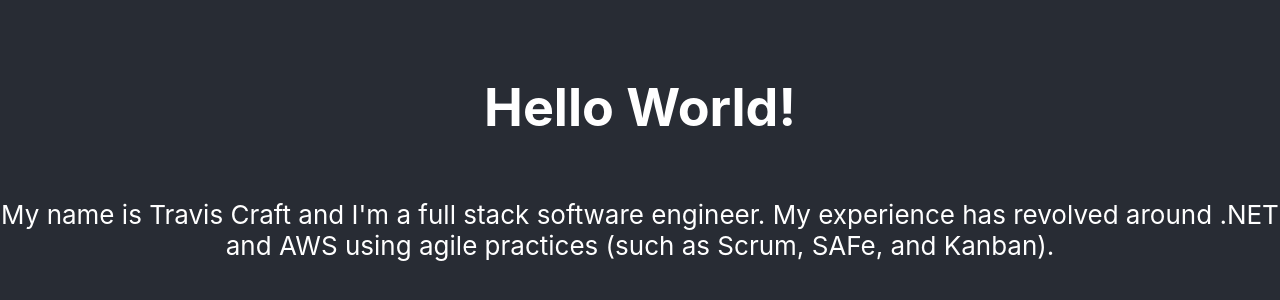
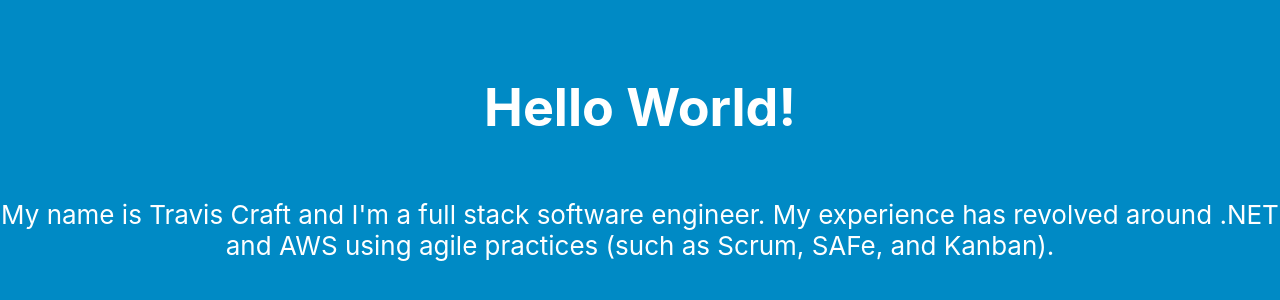
Before and after one commit to tlcraft/tlcraft.github.io, a React (Create React App) app: page / in a window 1280 px wide. Shown: the part 236-536 px from the top of the page. Built offline with nearby package versions, Linux system fonts and the light colour scheme.

Commit message:
Clean up styles.

```diff
--- a/src/App.css
+++ b/src/App.css
@@ -1,38 +1,11 @@
-.App {
-  text-align: center;
-}
 
-.App-logo {
-  height: 40vmin;
-  pointer-events: none;
-}
 
-@media (prefers-reduced-motion: no-preference) {
-  .App-logo {
-    animation: App-logo-spin infinite 20s linear;
-  }
-}
+header {
 
-.App-header {
-  background-color: #282c34;
   min-height: 100vh;
   display: flex;
   flex-direction: column;
   align-items: center;
   justify-content: center;
   font-size: calc(10px + 2vmin);
-  color: white;
 }
-
-.App-link {
-  color: #61dafb;
-}
-
-@keyframes App-logo-spin {
-  from {
-    transform: rotate(0deg);
-  }
-  to {
-    transform: rotate(360deg);
-  }
-}
--- a/src/App.tsx
+++ b/src/App.tsx
@@ -2,10 +2,10 @@
 
 function App() {
   return (
-    <div className="App">
-      <header className="App-header">
-      <h1>Hello World!</h1>
-      <p>My name is Travis Craft and I'm a full stack software engineer. My experience has revolved around .NET and AWS using agile practices (such as Scrum, SAFe, and Kanban).</p>
+    <div>
+      <header>
+        <h1>Hello World!</h1>
+        <p>My name is Travis Craft and I'm a full stack software engineer. My experience has revolved around .NET and AWS using agile practices (such as Scrum, SAFe, and Kanban).</p>
       </header>
     </div>
   );
--- a/src/index.css
+++ b/src/index.css
@@ -5,9 +5,7 @@
     sans-serif;
   -webkit-font-smoothing: antialiased;
   -moz-osx-font-smoothing: grayscale;
+  background-color: #008ac5;
+  color: white;
+  text-align: center;
 }
-
-code {
-  font-family: source-code-pro, Menlo, Monaco, Consolas, 'Courier New',
-    monospace;
-}
```
